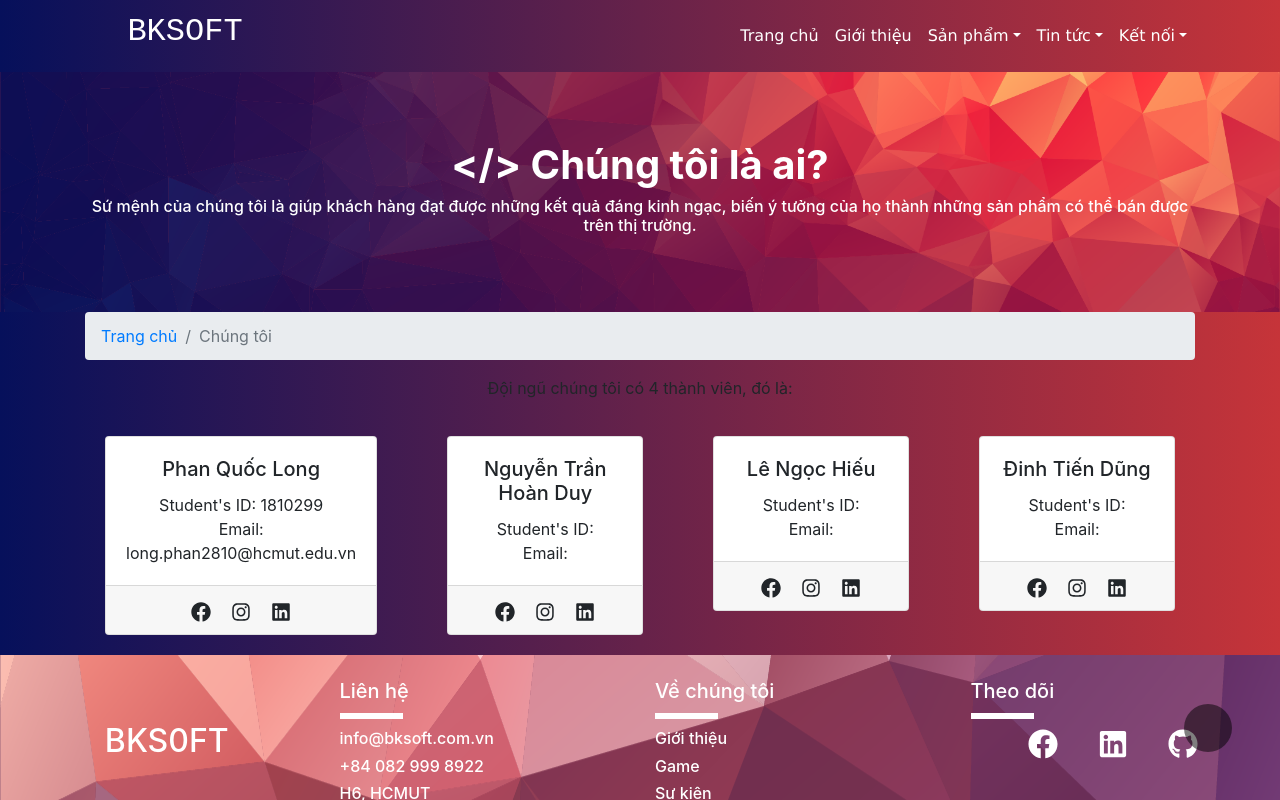
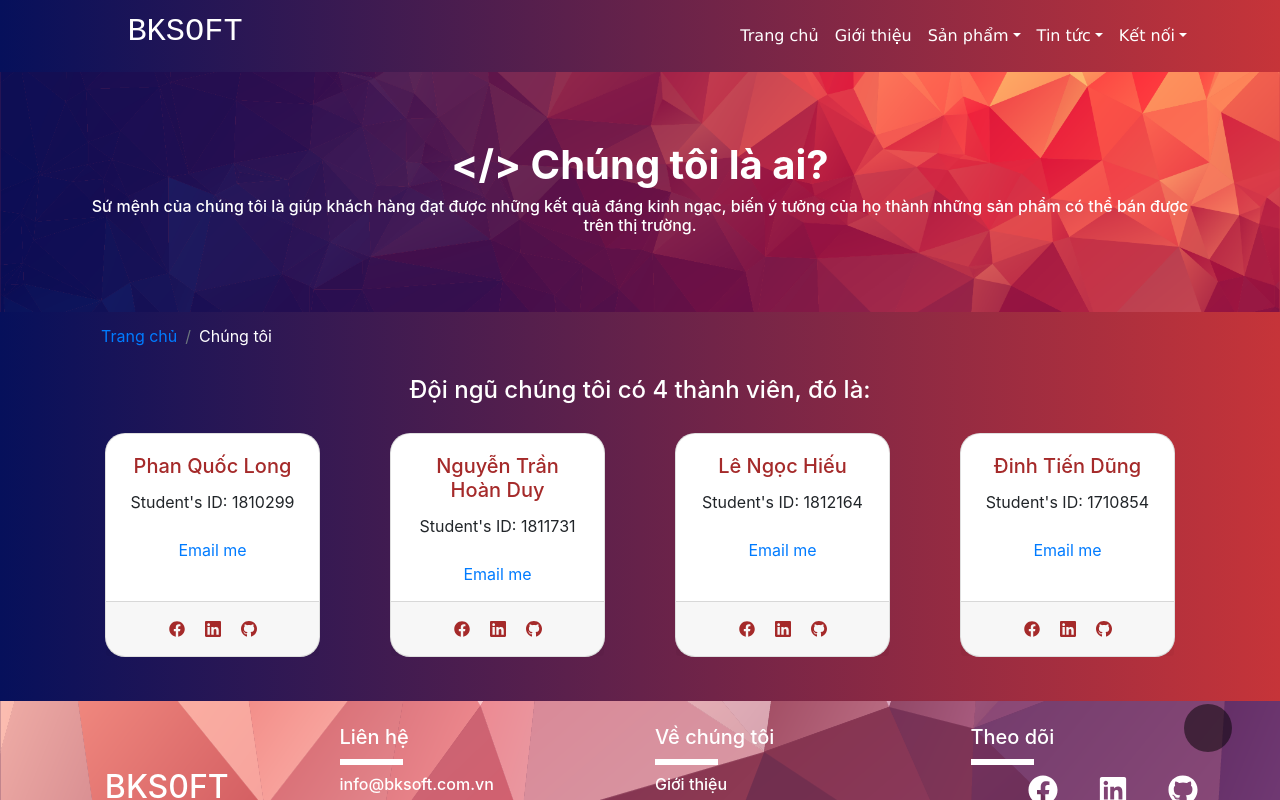
Before and after one commit to phqlong/BKSOFT-Website, a React (Create React App) app: page /aboutus in a window 1280 px wide. Shown: the top 800 px of the page. Built offline with nearby package versions, Linux system fonts and the light colour scheme.

Commit message:
Decorate Contact & About Us page

```diff
--- a/src/views/Connect/AboutUs/AboutUs.js
+++ b/src/views/Connect/AboutUs/AboutUs.js
@@ -4,19 +4,19 @@ import { Col, Dropdown, DropdownItem, DropdownMenu, DropdownToggle, Input, Input
 import { useDispatch, useSelector } from "react-redux"
 
 import 'bootstrap/dist/css/bootstrap.min.css';
-import {Nav, Navbar, NavDropdown, Form, FormGroup, FormControl, Button, Breadcrumb, Container, Card, Jumbotron } from 'react-bootstrap';
+import { Nav, Navbar, NavDropdown, Form, FormGroup, FormControl, Button, Breadcrumb, Container, Card, Jumbotron } from 'react-bootstrap';
 
 import "./aboutus.css";
 import Banner from "../../../components/Banner"
 
-import {FaFacebook, FaInstagram, FaLinkedin} from "react-icons/fa"
+import { FaFacebook, FaInstagram, FaLinkedin, FaGithub } from "react-icons/fa"
 
 const AboutUs = () => {
   let circleClasses = "inline-block p-7 rounded-full w-20 mx-auto";
   let iconStyles = { color: "white", fontSize: "1.5em" };
 
   return (
-        <section id="team" class="team section-bg">
+    <section className="Aboutus">
       <Banner
         title="</> Chúng tôi là ai?"
         content="Sứ mệnh của chúng tôi là giúp khách hàng đạt được những kết quả đáng kinh ngạc, biến ý tưởng của họ thành những sản phẩm có thể bán được trên thị trường."
@@ -25,81 +25,89 @@ const AboutUs = () => {
       <Container>
         <Breadcrumb>
           <Breadcrumb.Item href="/home">Trang chủ</Breadcrumb.Item>
-                    <Breadcrumb.Item active>Chúng tôi</Breadcrumb.Item>
+          <Breadcrumb.Item active style={{ color: 'white' }}>Chúng tôi</Breadcrumb.Item>
         </Breadcrumb>
-                <p>
+        <h4 style={{ color: 'white' }}>
           Đội ngũ chúng tôi có 4 thành viên, đó là:
-                </p>
+        </h4>
 
-                <Row>
+        <Row lg={4} md={1}>
           <Col lg={true}>
             <Card>
-                        {/* <Card.Img variant="top" src="holder.js/100px160" /> */}
               <Card.Body>
                 <Card.Title>Phan Quốc Long</Card.Title>
                 <Card.Text>
-                            Student's ID: 1810299 <br/>
-                            Email: long.phan2810@hcmut.edu.vn
+                  Student's ID: 1810299 <br /><br />
+                  <i class="icofont-envelope"></i>
+                  <a href="mailto:phqlong2810@gmail.com"> Email me</a>
                 </Card.Text>
               </Card.Body>
               <Card.Footer>
-                          <FaFacebook className="icon" href="#" />
-                          <FaInstagram className="icon"/>
-                          <FaLinkedin className="icon"/>
+                <div className="card-footer-social-list">
+                  <a href="#"><FaFacebook /></a>
+                  <a href="#"><FaLinkedin /></a>
+                  <a href="https://github.com/phqlong/Web-assignment" target="_blank"><FaGithub /></a>
+                </div>
               </Card.Footer>
             </Card>
           </Col>
 
           <Col lg={true}>
             <Card>
-                        {/* <Card.Img variant="top" src="holder.js/100px160" /> */}
               <Card.Body>
                 <Card.Title>Nguyễn Trần Hoàn Duy</Card.Title>
                 <Card.Text>
-                            Student's ID:  <br/>
-                            Email:
+                  Student's ID: 1811731 <br /><br />
+                  <i class="icofont-envelope"></i>
+                  <a href="mailto:phqlong2810@gmail.com"> Email me</a>
                 </Card.Text>
               </Card.Body>
               <Card.Footer>
-                          <FaFacebook className="icon" href="#" />
-                          <FaInstagram className="icon"/>
-                          <FaLinkedin className="icon"/>
+                <div className="card-footer-social-list">
+                  <a href="#"><FaFacebook /></a>
+                  <a href="#"><FaLinkedin /></a>
+                  <a href="https://github.com/phqlong/Web-assignment" target="_blank"><FaGithub /></a>
+                </div>
               </Card.Footer>
             </Card>
           </Col>
 
           <Col lg={true}>
             <Card>
-                        {/* <Card.Img variant="top" src="holder.js/100px160" /> */}
               <Card.Body>
                 <Card.Title>Lê Ngọc Hiếu</Card.Title>
                 <Card.Text>
-                            Student's ID:  <br/>
-                            Email:
+                  Student's ID: 1812164 <br /><br />
+                  <i class="icofont-envelope"></i>
+                  <a href="mailto:phqlong2810@gmail.com"> Email me</a>
                 </Card.Text>
               </Card.Body>
               <Card.Footer>
-                          <FaFacebook className="icon" href="#" />
-                          <FaInstagram className="icon"/>
-                          <FaLinkedin className="icon"/>
+                <div className="card-footer-social-list">
+                  <a href="#"><FaFacebook /></a>
+                  <a href="#"><FaLinkedin /></a>
+                  <a href="https://github.com/phqlong/Web-assignment" target="_blank"><FaGithub /></a>
+                </div>
               </Card.Footer>
             </Card>
           </Col>
 
           <Col lg={true}>
             <Card>
-                        {/* <Card.Img variant="top" src="holder.js/100px160" /> */}
               <Card.Body>
                 <Card.Title>Đinh Tiến Dũng</Card.Title>
                 <Card.Text>
-                            Student's ID:  <br/>
-                            Email:
+                  Student's ID: 1710854 <br /><br />
+                  <i class="icofont-envelope"></i>
+                  <a href="mailto:phqlong2810@gmail.com"> Email me</a>
                 </Card.Text>
               </Card.Body>
               <Card.Footer>
-                          <FaFacebook className="icon" href="#" />
-                          <FaInstagram className="icon"/>
-                          <FaLinkedin className="icon"/>
+                <div className="card-footer-social-list">
+                  <a href="#"><FaFacebook /></a>
+                  <a href="#"><FaLinkedin /></a>
+                  <a href="https://github.com/phqlong/Web-assignment" target="_blank"><FaGithub /></a>
+                </div>
               </Card.Footer>
             </Card>
             <br />
--- a/src/views/Connect/AboutUs/aboutus.css
+++ b/src/views/Connect/AboutUs/aboutus.css
@@ -7,3 +7,29 @@
 .icon + .icon {
     margin-left: 20px;
 }
+
+.Aboutus .breadcrumb {
+    background: rgba(0,0,0,0);
+}
+
+.Aboutus .card {
+    height: 14rem;
+    border-radius: 20px;
+}
+
+.Aboutus .card-title {
+    color: brown;
+}
+
+.card-footer-social-list *{
+    margin: 0 5px;
+    height: 30px;
+}
+
+.card-footer-social-list a {
+    color:brown;
+}
+
+.card-footer-social-list a:hover {
+    color:darkorange;
+}
--- a/src/views/Connect/Contact/contact.scss
+++ b/src/views/Connect/Contact/contact.scss
@@ -1,3 +1,9 @@
+.Contact {
+    .breadcrumb {
+        background-color: rgba(0,0,0,0);
+    }
+}
+
 .info {
     justify-content: center;
     align-items: center;
@@ -8,11 +14,23 @@
     }
 
     iframe {
-        height: 250px;
-        width: 400px;
+        height: 260px;
+        width: 100%;
+        border-radius: 20px;
+    }
+
+    a {
+        color: white;
     }
 
     a:hover {
         color: goldenrod;
     }
 }
+
+.form {
+    .jumbotron {
+        background-color: white;
+        border-radius: 20px;
+    }
+}
--- a/src/views/News/Events/Events.js
+++ b/src/views/News/Events/Events.js
@@ -1,10 +1,10 @@
 import { useState } from "react"
 import { Link, Redirect, useHistory } from 'react-router-dom'
-import { Form ,Col, Dropdown, DropdownItem, DropdownMenu, DropdownToggle, FormGroup, Input, InputGroup, InputGroupAddon, List, Row } from "reactstrap"
+import { Form, Col, Dropdown, DropdownItem, DropdownMenu, DropdownToggle, FormGroup, Input, InputGroup, InputGroupAddon, List, Row } from "reactstrap"
 import { useDispatch, useSelector } from "react-redux"
 
 import 'bootstrap/dist/css/bootstrap.min.css';
-import {Nav, Navbar, NavDropdown, FormControl, Button, Container, Carousel, Card } from 'react-bootstrap';
+import { Breadcrumb, Container, Carousel, Card } from 'react-bootstrap';
 
 import "./events.css"
 import event1 from "../../../assets/img/event1.jpg"
@@ -19,7 +19,12 @@ const Events = () => {
     };
 
     return (
-        <Container>
+        <Container className="Events">
+            <Breadcrumb>
+                <Breadcrumb.Item href="/home" >Trang chủ</Breadcrumb.Item>
+                <Breadcrumb.Item active style={{ color: "white" }}>Sự kiện</Breadcrumb.Item>
+            </Breadcrumb>
+
             <Carousel activeIndex={index} onSelect={handleSelect}>
                 <Carousel.Item>
                     <img
@@ -28,7 +33,7 @@ const Events = () => {
                         alt="First slide"
                     />
                     <Carousel.Caption>
-                        <h5 style={{color: "white"}}>Giảm giá đến 60% tất cả các game duy nhất tuần này!</h5>
+                        <h5 style={{ color: "white" }}>Giảm giá đến 60% tất cả các game duy nhất tuần này!</h5>
                     </Carousel.Caption>
                 </Carousel.Item>
 
@@ -40,7 +45,7 @@ const Events = () => {
                     />
 
                     <Carousel.Caption>
-                        <h5 style={{color: "blue"}}>Sự kiện Game event duy nhất trong năm!</h5>
+                        <h5 style={{ color: "blue" }}>Sự kiện Game event duy nhất trong năm!</h5>
                     </Carousel.Caption>
                 </Carousel.Item>
 
@@ -52,7 +57,7 @@ const Events = () => {
                     />
 
                     <Carousel.Caption>
-                        <h5 style={{color: "white"}}>Hội thảo công nghệ lớn nhất năm!</h5>
+                        <h5 style={{ color: "white" }}>Hội thảo công nghệ lớn nhất năm!</h5>
                     </Carousel.Caption>
                 </Carousel.Item>
             </Carousel>
--- a/src/views/News/Events/events.css
+++ b/src/views/News/Events/events.css
@@ -11,3 +11,7 @@
     width: 100%;
     height: 100%;
 }
+
+.Events .breadcrumb{
+    background: rgba(0,0,0,0);
+}
--- a/src/views/News/News/News.js
+++ b/src/views/News/News/News.js
@@ -4,7 +4,7 @@ import { Form, Col, Dropdown, DropdownItem, DropdownMenu, DropdownToggle, FormGr
 import { useDispatch, useSelector } from "react-redux"
 
 import 'bootstrap/dist/css/bootstrap.min.css';
-import { Nav, Navbar, NavDropdown, FormControl, Button, Container, Carousel, Card } from 'react-bootstrap';
+import { Breadcrumb, Container, Carousel, Card } from 'react-bootstrap';
 
 import "./news.css"
 import new1 from "../../../assets/img/new1.jpg"
@@ -18,7 +18,12 @@ const News = () => {
         setIndex(selectedIndex);
     };
     return (
-        <Container>
+        <Container className="News">
+            <Breadcrumb>
+                <Breadcrumb.Item href="/home" >Trang chủ</Breadcrumb.Item>
+                <Breadcrumb.Item active style={{ color: "white" }}>Tin tức</Breadcrumb.Item>
+            </Breadcrumb>
+
             <Carousel activeIndex={index} onSelect={handleSelect}>
                 <Carousel.Item>
                     <img
--- a/src/views/News/News/news.css
+++ b/src/views/News/News/news.css
@@ -12,3 +12,7 @@
     width: 100%;
     height: 100%;
 }
+
+.News .breadcrumb{
+    background: rgba(0,0,0,0);
+}
```
Also changed, not shown: src/views/Connect/Contact/Contact.js (+12 -12 lines), src/assets/img/bn2.png (added). Lines whose indentation alone changed are shown as unchanged.
